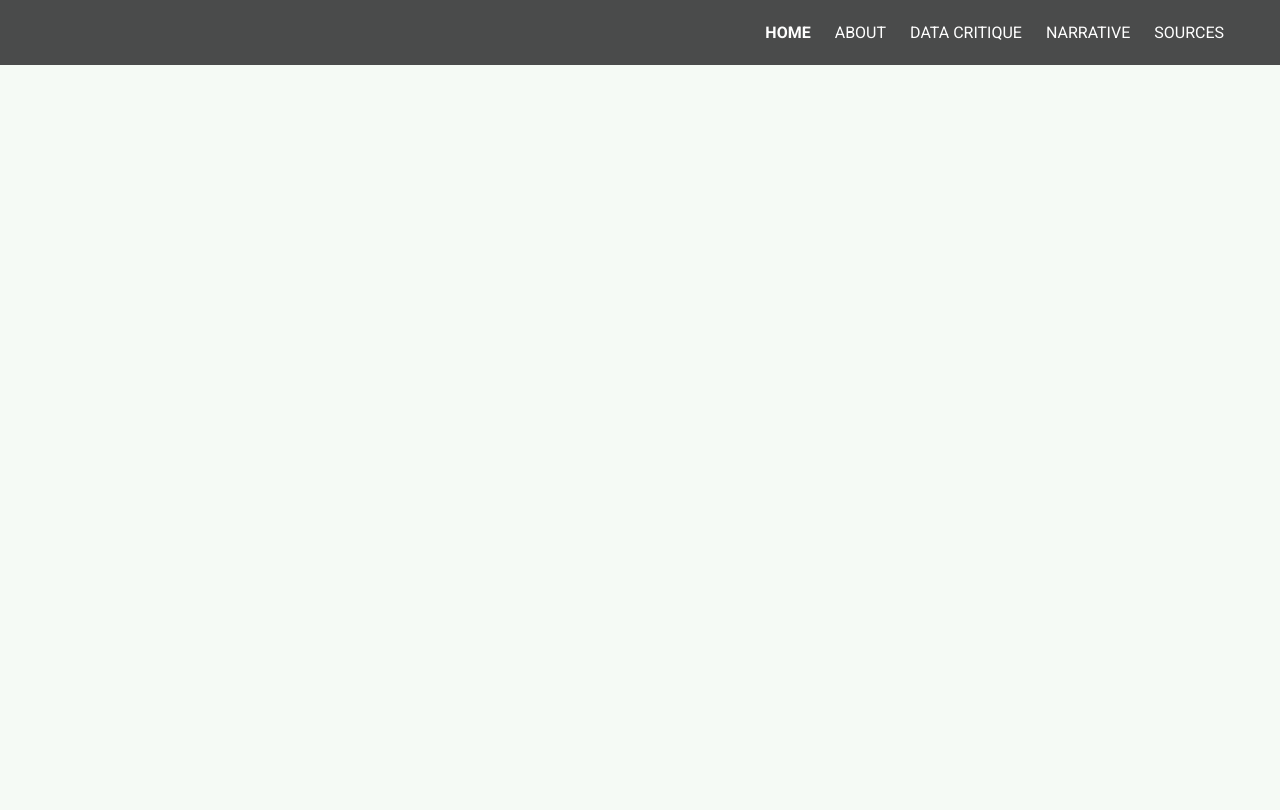
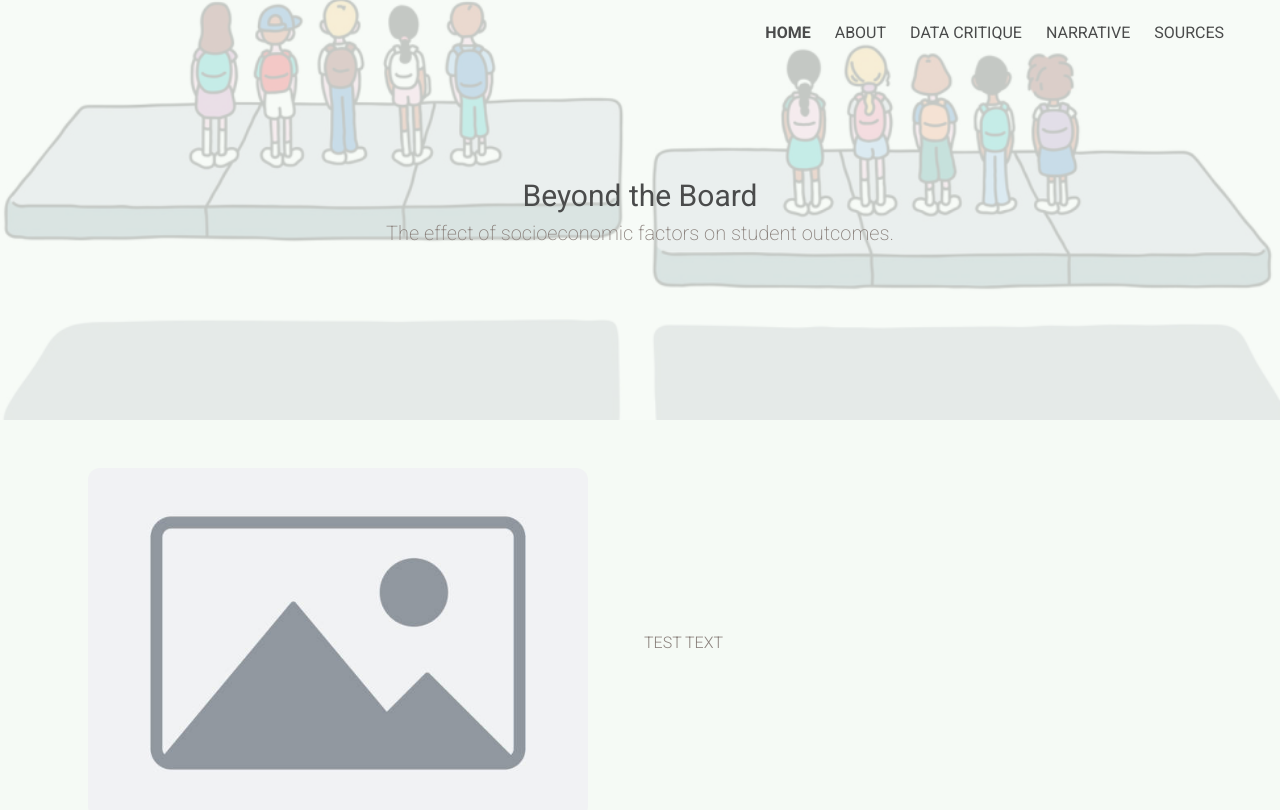
Before and after one commit to hannahkendall04/beyondtheboard, a Next.js app: page / in a window 1280 px wide. Shown: the top 810 px of the page. Built offline with nearby package versions, Linux system fonts and the light colour scheme.

Commit message:
photo section, header formatting

```diff
--- a/app/globals.css
+++ b/app/globals.css
@@ -34,7 +34,7 @@ body {
 h1 {
   color: var(--header-1);
   font-family: var(--primary-font);
-  font-size: 25px;
+  font-size: 30px;
 }
 
 h2 {
@@ -44,6 +44,15 @@ h2 {
   font-size: 20px;
 }
 
+p {
+  color: var(--header-2);
+  font-family: var(--primary-font);
+  font-weight: 300;
+  font-size: 16px;
+  text-align: left;
+}
+
 .page-container {
   margin-top: 70;
+  margin-bottom: 20;
 }
--- a/app/page.tsx
+++ b/app/page.tsx
@@ -1,14 +1,22 @@
 "use client";
 import GenericPage from "../components/GenericPage";
+import PhotoSection from "../components/PhotoSection"
 
 export default function Home() {
   return (
-    <main>
+    <div>
       <GenericPage
         route="home"
         pageTitle="Beyond the Board"
         pageSubtitle="The effect of socioeconomic factors on student outcomes."
-      />
-    </main>
+        pageImageRoute="/images/default_background2.png"
+      >
+        <PhotoSection
+          imageUrl="/images/image_placeholder.jpg"
+          direction="left"
+          sectionText="TEST TEXT"
+        />
+      </GenericPage>
+    </div>
   );
 }
--- a/components/Footer.tsx
+++ b/components/Footer.tsx
@@ -1,11 +1,24 @@
-
+"use client";
+import { Box } from "@mui/material";
 
 function Footer() {
 
     return (
-        <div>
-
-        </div>
+        <Box sx={{
+            position: 'relative',
+            bottom: 0,
+            left: 0,
+            width: '100%',
+            padding: 2,
+            height: 30,
+            // bgcolor: 'var(--accent-2)',
+            color: 'var(--accent-2)',
+            display: 'flex',
+            alignItems: 'center',
+            justifyContent: 'center',
+        }}
+        >
+        </Box>
     );
 }
 
--- a/components/GenericPage.tsx
+++ b/components/GenericPage.tsx
@@ -1,7 +1,9 @@
 "use client";
-import { Container } from "@mui/material";
+import { Box, Container } from "@mui/material";
 import Navbar from "../components/Navbar";
-import React from 'react';
+import React, {PropsWithChildren} from 'react';
+import HeaderOverlay from "./HeaderOverlay";
+import Footer from "./Footer"
 
 interface GenericPageProps {
     route: string,
@@ -11,14 +13,19 @@ interface GenericPageProps {
 
 }
 
-const  GenericPage: React.FC<GenericPageProps> = ({route, pageTitle, pageSubtitle, pageImageRoute}) => {
+const  GenericPage: React.FC<PropsWithChildren<GenericPageProps>> = ({route, pageTitle, pageSubtitle, pageImageRoute, children}) => {
   return (
     <main>
-      <Navbar route={route}/>
-      <Container className="page-container">
-        <h1>{pageTitle}</h1>
-        <h2>{pageSubtitle && pageSubtitle}</h2>
+      <Navbar route={route} scrollThreshold={75}/>
+      <HeaderOverlay
+          imageUrl={pageImageRoute}
+          overlayTextPrimary={pageTitle}
+          overlayTextSecondary={pageSubtitle}
+      />
+      <Container sx={{ marginTop: 0, marginBottom: 3}}>
+        {children}
       </Container>
+      <Footer />
     </main>
   );
 }
--- /dev/null
+++ b/components/HeaderOverlay.tsx
@@ -0,0 +1,70 @@
+"use client";
+import Box from '@mui/material/Box';
+import Image from 'next/image';
+import React from 'react';
+
+interface HeaderOverlayProps {
+  imageUrl?: string,
+  overlayTextPrimary: string,
+  overlayTextSecondary?: string
+}
+
+const HeaderOverlay: React.FC<HeaderOverlayProps> = ({ imageUrl, overlayTextPrimary, overlayTextSecondary }) => {
+
+  const imagePath = imageUrl ? imageUrl : "/images/default_background2.png"
+
+  return (
+    <Box
+      sx={{
+        width: "100%",
+        height: "420px",
+        position: "relative",
+        overflow: "hidden",
+      }}
+    >
+      <Box
+        sx={{
+          position: "absolute",
+          inset: 0,
+          zIndex: -1,
+          opacity: .2
+        }}
+      >
+        <Image
+          src={imagePath}
+          alt="header-image"
+          fill
+          style={{ objectFit: "cover" }}
+          priority
+        />
+      </Box>
+
+      <Box
+        sx={{
+          position: "relative",
+          zIndex: 0,
+          width: "100%",
+          height: "100%",
+          display: "flex",
+          flexDirection: "column",
+          alignItems: "center",
+          justifyContent: "center",
+          textAlign: "center",
+          color: "white",
+          px: 2,
+        }}
+      >
+        <h1>
+          {overlayTextPrimary}
+        </h1>
+        {overlayTextSecondary && (
+          <h2>
+            {overlayTextSecondary}
+          </h2>
+        )}
+      </Box>
+    </Box>
+  );
+};
+
+export default HeaderOverlay;
--- a/components/Navbar.tsx
+++ b/components/Navbar.tsx
@@ -1,12 +1,31 @@
-'use client';
+"use client";
 import { Container, Button, Box, Link, Stack } from "@mui/material";
-import React from 'react';
+import React, { useState, useEffect } from 'react';
 
 interface NavbarProps {
-    route: string
+    route: string,
+    scrollThreshold: number
 }
 
-const Navbar: React.FC<NavbarProps> = ({route})=> {
+const Navbar: React.FC<NavbarProps> = ({ route, scrollThreshold }) => {
+
+    const [scrolled, setScrolled] = useState(false);
+
+    const handleScroll = () => {
+        if (window.scrollY > scrollThreshold) {
+            setScrolled(true);
+        } else {
+            setScrolled(false);
+        }
+    }
+
+    useEffect(() => {
+        window.addEventListener('scroll', handleScroll);
+
+        return () => {
+            window.removeEventListener('scroll', handleScroll)
+        };
+    }, []);
 
     return (
         <Container>
@@ -14,22 +33,25 @@ const Navbar: React.FC<NavbarProps> = ({route})=> {
                 position: 'fixed',
                 top: 0,
                 left: 0,
+                zIndex: 10,
                 width: '100%',
                 padding: 2,
                 height: 65,
-                bgcolor: 'var(--accent-2)',
-                color: 'white',
+                bgcolor: scrolled ? 'var(--accent-2)' : 'transparent',
+                color: scrolled ? 'white' : 'var(--accent-2)',
                 display: 'flex',
                 alignItems: 'center',
                 justifyContent: 'center',
-                }}
+                transition: 'background-color 0.35s ease-in-out, color 0.35s ease-in-out'
+
+            }}
             >
-                <Stack direction="row" spacing={3} sx={{ width: '100%', justifyContent: 'flex-end', marginRight: 5}}>
-                    <Link href="/" underline="hover" sx={{fontWeight:  route == "home" ? 'bold' : 'normal', color: 'inherit' }}>HOME</Link>
-                    <Link href="/about" underline="hover" sx={{fontWeight:  route == "about" ? 'bold' : 'normal', color: 'inherit' }}>ABOUT</Link>
-                    <Link href="/data-critique" underline="hover" sx={{fontWeight:  route == "data" ? 'bold' : 'normal', color: 'inherit' }}>DATA CRITIQUE</Link>
-                    <Link href="/narrative" underline="hover" sx={{fontWeight:  route == "narrative" ? 'bold' : 'normal', color: 'inherit' }}>NARRATIVE</Link>
-                    <Link href="/sources" underline="hover" sx={{fontWeight:  route == "sources" ? 'bold' : 'normal', color: 'inherit' }}>SOURCES</Link>
+                <Stack direction="row" spacing={3} sx={{ width: '100%', justifyContent: 'flex-end', marginRight: 5 }}>
+                    <Link href="/" underline="hover" sx={{ fontWeight: route == "home" ? 'bold' : 'normal', color: 'inherit' }}>HOME</Link>
+                    <Link href="/about" underline="hover" sx={{ fontWeight: route == "about" ? 'bold' : 'normal', color: 'inherit' }}>ABOUT</Link>
+                    <Link href="/data-critique" underline="hover" sx={{ fontWeight: route == "data" ? 'bold' : 'normal', color: 'inherit' }}>DATA CRITIQUE</Link>
+                    <Link href="/narrative" underline="hover" sx={{ fontWeight: route == "narrative" ? 'bold' : 'normal', color: 'inherit' }}>NARRATIVE</Link>
+                    <Link href="/sources" underline="hover" sx={{ fontWeight: route == "sources" ? 'bold' : 'normal', color: 'inherit' }}>SOURCES</Link>
                 </Stack>
             </Box>
         </Container>
--- /dev/null
+++ b/components/PhotoSection.tsx
@@ -0,0 +1,66 @@
+"use client";
+import React from 'react';
+import { Container, Stack, Box } from '@mui/material';
+import Image from 'next/image';
+
+interface PhotoSectionProps {
+    imageUrl: string,
+    sectionText: string,
+    direction: string
+}
+
+
+const PhotoSection: React.FC<PhotoSectionProps> = ({ imageUrl, sectionText, direction }) => {
+
+    const isLeft = direction === "left";
+
+
+    return (
+        <Container sx={{ py: 6 }}>
+            <Stack
+                direction={{
+                    xs: "column",
+                    md: isLeft ? "row" : "row-reverse",
+                }}
+                spacing={7}
+                alignItems="center"
+            >
+                <Box
+                    sx={{
+                        position: "relative",
+                        width: "100%",
+                        maxWidth: 500,
+                        height: 350,
+                        borderRadius: 3,
+                        overflow: "hidden",
+                        flexShrink: 0,
+                    }}
+                >
+                    <Image
+                        src={imageUrl}
+                        alt="section image"
+                        fill
+                        style={{ objectFit: "cover" }}
+                    />
+                </Box>
+                <Box
+                    sx={{
+                        width: "100%",
+                        maxWidth: 500,
+                        display: "flex",
+                        alignItems: "center",
+                    }}
+                >
+                    <p>
+                        {sectionText}
+                    </p>
+                </Box>
+            </Stack>
+        </Container>
+    );
+
+
+}
+
+
+export default PhotoSection;
```
Also changed, not shown: public/images/default_background2.png (added), public/images/image_placeholder.jpg (added).
